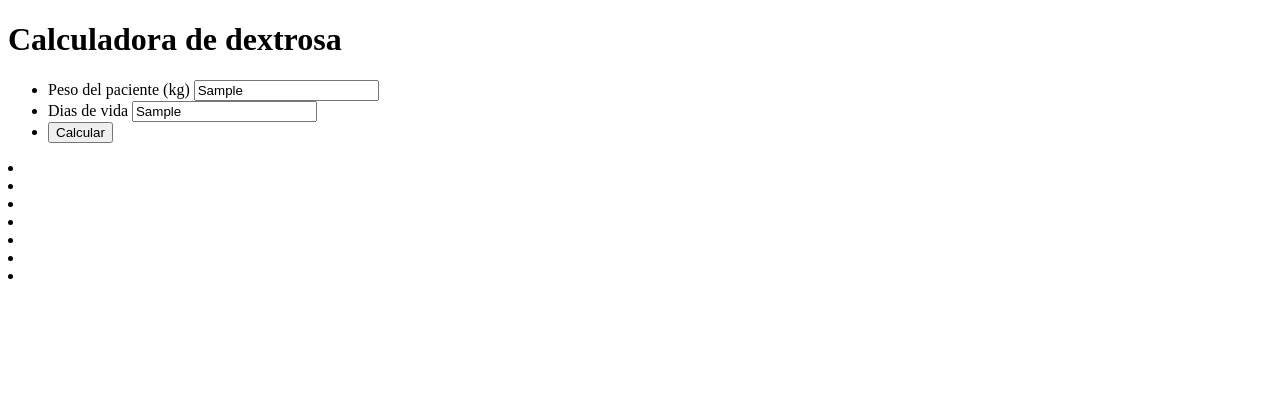
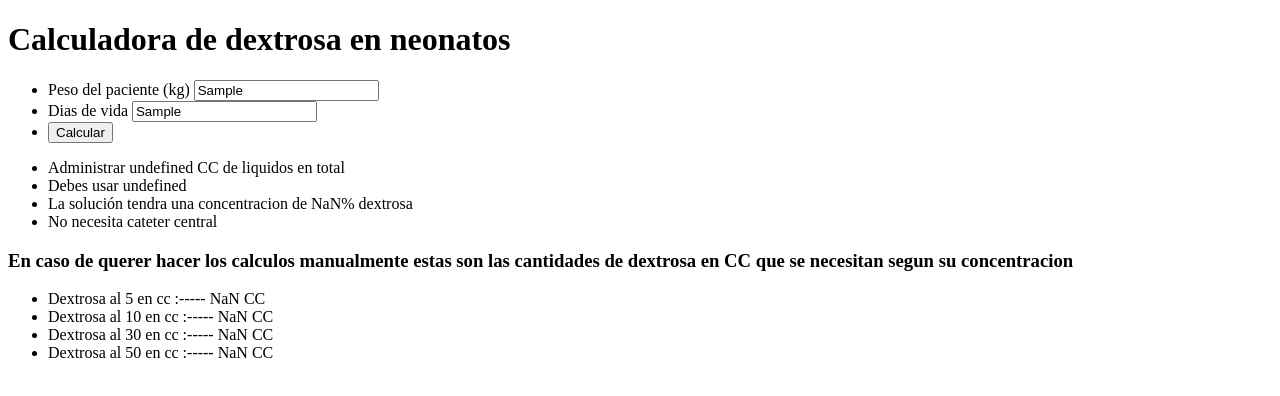
Before and after one commit to Darudaniel/dextrosa-calculator, a plain HTML site: page index.html in a window 1280 px wide. Both pictures are taken after typing "Sample", "Sample" into the empty fields and a click on the button "Calcular". Drawn offline with Linux system fonts and the light colour scheme.

Commit message:
Bugs fixed and some other skills added

```diff
--- a/index.html
+++ b/index.html
@@ -6,11 +6,11 @@
   <meta name="description" content="Calcula la cantidad de dextrosa para administrar en un niño">
   <meta name="robots" content="index, follow">
   <link rel="stylesheet" href="./css/style.css">
-  <title>Calculadora de dextrosa</title>
+  <title>Calculadora de dextrosa en neonatos</title>
 </head>
 <body>
   <header>
-    <h1>Calculadora de dextrosa</h1>
+    <h1>Calculadora de dextrosa en neonatos</h1>
   </header>
   <main>
     <form action="/my-handling-form-page" method="POST">
@@ -27,6 +27,22 @@
           <button type="button" id="botonCalcular">Calcular</button>
         </li>
       </ul>
+      <ul>
+        <li>
+          <label id="liquidosNecesarios"></label>
+        </li>
+        <li>
+          <label id="dextrosaAdecuada"></label>
+        </li>
+        <li>
+          <label id="concentracion"></label>
+        </li>
+        <li>
+          <label id="cateterCentral"></label>
+        </li>
+      </ul>
+      <h3>En caso de querer hacer los calculos manualmente estas son las cantidades de dextrosa en CC que se necesitan segun su concentracion</h3>
+      <ul>
         <li>
           <label id="resultado5"></label>
         </li>
@@ -39,15 +55,7 @@
         <li>
           <label id="resultado50"></label>
         </li>
-      <li>
-        <label id="liquidosNecesarios"></label>
-      </li>
-      <li>
-        <label id="dextrosaAdecuada"></label>
-      </li>
-      <li>
-        <label id="concentracion"></label>
-      </li>
+      </ul>
     </form>
   </main>
 </body>
--- a/index.js
+++ b/index.js
@@ -11,11 +11,12 @@ const botonCalcular =  document.getElementById('botonCalcular')
 
 let dextrosaSeleccionada
 let dextrosaSeleccionadaEnCc
+let dextrosaNecesaria
 
 const initializer = () => {
   botonCalcular.onclick = () => {
     let peso = document.getElementById("peso").value
-    let dextrosaNecesaria = FM_IDEAL * MINUTOS_DIA * peso
+    dextrosaNecesaria = FM_IDEAL * MINUTOS_DIA * peso
     let cantidadDextrosaAl5Porciento = (dextrosaNecesaria * cien) / mgDextrosaAl5
     let cantidadDextrosaAl10Porciento = (dextrosaNecesaria * cien) / mgDextrosaAl10
     let cantidadDextrosaAl30Porciento = (dextrosaNecesaria * cien) / mgDextrosaAl30
@@ -81,12 +82,25 @@ const initializer = () => {
 
     const objetivoDextrosaAdecuada = document.getElementById('dextrosaAdecuada')
     objetivoDextrosaAdecuada.innerHTML = `Debes usar ${dextrosaSeleccionada}`
-
-    let porcentajeDeDextrosa =
+    console.log(cantidadDeLiquidos(diasDeNacido))
+    console.log(dextrosaNecesaria)
+    console.log(cien)
+    let porcentajeDeDextrosa = ((dextrosaNecesaria / 1000) * cien) / cantidadDeLiquidos(diasDeNacido)
 
     const objetivoConcentracion = document.getElementById('concentracion')
-    objetivoConcentracion.innerHTML = `La solución tendra una concentracion de ${porcentajeDeDextrosa}% dextrosa`
+    objetivoConcentracion.innerHTML = `La solución tendra una concentracion de ${porcentajeDeDextrosa.toFixed(2)}% dextrosa`
 
+    let usoCateter
+    let validacionCateter = () => {
+      if(porcentajeDeDextrosa > 12.5) {
+        usoCateter = "Debido a la concentracion debe utilizarse cateter central"
+      } else {
+        usoCateter = "No necesita cateter central"
+      }
+    }
+    validacionCateter()
+    const objetivoCateter = document.getElementById('cateterCentral')
+    objetivoCateter.innerHTML = usoCateter
   }
 }
 
```
Lines whose indentation alone changed are shown as unchanged.
